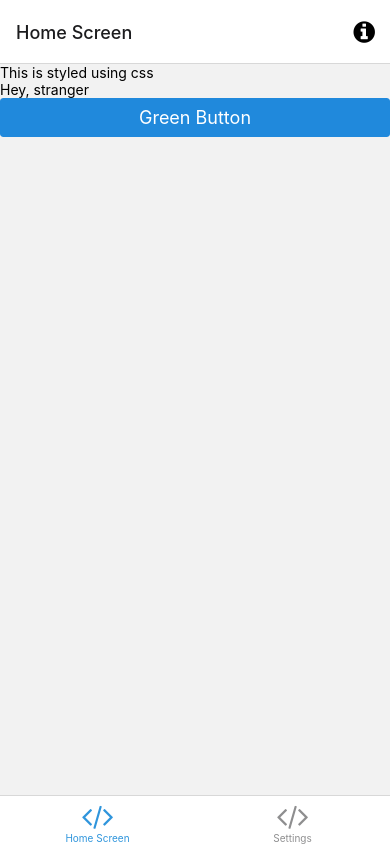
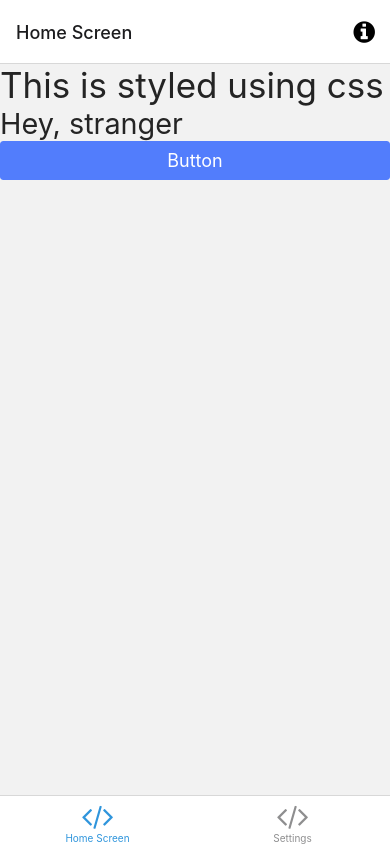
Before and after one commit to leikoilja/aspirebudgeting-react-native, a React Native app: screen /HomeScreen in a window 390 px wide. Built offline with nearby package versions, Linux system fonts and the light colour scheme; what expo-linking would draw is missing.

Commit message:
Adding shared theme & custom loader component

```diff
--- a/babel.config.js
+++ b/babel.config.js
@@ -14,6 +14,7 @@ module.exports = function(api) {
             "@auth": "./src/auth",
             "@actions": "./src/state/actions",
             "@const": "./src/const.ts",
+            "@components": "./src/components",
             "@libs": "./src/libs",
             "@state": "./src/state",
             "@types": "./src/types.tsx",
--- a/src/App.tsx
+++ b/src/App.tsx
@@ -10,6 +10,7 @@ import { ThemeProvider } from "react-native-elements";
 
 import useColorScheme from "./hooks/useColorScheme";
 import Navigation from "./navigation";
+import { theme } from "./theme/theme";
 
 import { store, persistor } from "@state/store";
 
@@ -19,7 +20,7 @@ export default function App() {
     <Provider store={store}>
       <PersistGate persistor={persistor} loading={null}>
         <SafeAreaProvider>
-          <ThemeProvider useDark={colorScheme === "dark"}>
+          <ThemeProvider useDark={colorScheme === "dark"} theme={theme}>
             <Navigation colorScheme={colorScheme} />
             <StatusBar />
           </ThemeProvider>
--- /dev/null
+++ b/src/components/Loader/Loader.module.css
@@ -0,0 +1,7 @@
+.container {
+  margin: 30px;
+}
+
+.loader {
+  margin-bottom: 10px;
+}
--- /dev/null
+++ b/src/components/Loader/Loader.tsx
@@ -0,0 +1,12 @@
+import { View, ActivityIndicator } from "react-native";
+import { Text } from "react-native-elements";
+import styles from "./Loader.module.css";
+
+export const Loader = (props) => {
+  return (
+    <View style={styles.container}>
+      <ActivityIndicator style={styles.loader} {...props} />
+      <Text>Please wait</Text>
+    </View>
+  );
+};
--- a/src/screens/HomeScreen/HomeScreen.modules.css
+++ b/src/screens/HomeScreen/HomeScreen.modules.css
@@ -10,15 +10,6 @@
   font-weight: bold;
 }
 
-.button {
-  background-color: green;
+.text_username {
+  padding: 20px;
 }
-
-.button_container {
-  width: 300;
-  margin-top: 20;
-}
-
-.button_title {
-  color: white;
-}
--- a/src/screens/HomeScreen/HomeScreen.tsx
+++ b/src/screens/HomeScreen/HomeScreen.tsx
@@ -6,9 +6,9 @@
  @typescript-eslint/no-unsafe-member-access
  */
 import React from "react";
-import { Text, View } from "react-native";
+import { View } from "react-native";
 import { useSelector } from "react-redux";
-import { Button } from "react-native-elements";
+import { Button, Text } from "react-native-elements";
 import styles from "./HomeScreen.modules.css";
 
 const HomeScreen = () => {
@@ -16,14 +16,13 @@ const HomeScreen = () => {
 
   return (
     <View style={styles.container}>
-      <Text style={styles.title}>This is styled using css</Text>
-      <Text>Hey, {user.firstName ? user.firstName : "stranger"}</Text>
-      <Button
-        title="Green Button"
-        buttonStyle={styles.button}
-        containerStyle={styles.button_container}
-        titleStyle={styles.button_title}
-      />
+      <Text h2 style={styles.title}>
+        This is styled using css
+      </Text>
+      <Text h3 style={styles.text_username}>
+        Hey, {user.firstName ? user.firstName : "stranger"}
+      </Text>
+      <Button title="Button" />
     </View>
   );
 };
--- a/src/screens/SettingsScreen/SettingsScreen.modules.css
+++ b/src/screens/SettingsScreen/SettingsScreen.modules.css
@@ -9,3 +9,7 @@
   color: red;
   font-weight: bold;
 }
+
+.button {
+  padding: 30px;
+}
--- a/src/screens/SettingsScreen/SettingsScreen.tsx
+++ b/src/screens/SettingsScreen/SettingsScreen.tsx
@@ -7,22 +7,26 @@
  @typescript-eslint/no-unsafe-return,
  @typescript-eslint/restrict-template-expressions,
  */
-import React from "react";
+import React, { useState } from "react";
 import { useSelector } from "react-redux";
-import { View, Text, Button } from "react-native";
+import { View } from "react-native";
+import { Button, Text } from "react-native-elements";
 import { store } from "@state/store";
 import { updateUserProfile, resetUserProfile } from "@actions/UserActions";
 import { resetAccessTokenExpiryTime } from "@actions/AuthActions";
 import { loadMyUserProfile } from "@auth/GoogleApi";
 import { signInWithGoogle } from "@auth/GoogleAuthApi";
 import { removeTokensFromSecureStore } from "@state/secureStore";
+import { Loader } from "@components/Loader/Loader";
 import styles from "./SettingsScreen.modules.css";
 
 const SettingsScreen = () => {
   const auth = useSelector((state) => state.auth);
   const user = useSelector((state) => state.user);
+  const [loading, setLoading] = useState(false);
 
   const onSignInPress = async () => {
+    setLoading(true);
     const { success: successSignIn } = await signInWithGoogle();
     if (successSignIn) {
       const { success: successLoadMyUserProfile, data: userProfileData } =
@@ -40,30 +44,44 @@ const SettingsScreen = () => {
     } else {
       console.error("Failed to sign in via Google");
     }
+    setLoading(false);
   };
 
   const onLogoutPress = async () => {
+    setLoading(true);
     await removeTokensFromSecureStore();
     store.dispatch(resetAccessTokenExpiryTime());
     store.dispatch(resetUserProfile());
+    setLoading(false);
   };
 
   return (
     <View style={styles.container}>
-      <Text style={styles.title}>Google Sign-In</Text>
+      <Text h3 style={styles.title}>
+        Google Sign-In
+      </Text>
+      {loading ? (
+        <Loader />
+      ) : (
+        <>
           <Text>
             {auth.accessTokenExpiryTimeUnix
               ? `Successfully signed in as ${user.firstName} ${user.lastName} (${user.email})`
               : "Not yet signed in"}
           </Text>
           <Button
+            style={styles.button}
             title={
               auth.accessTokenExpiryTimeUnix
                 ? "Logout from Google Account"
                 : "Sign-In using Google Account"
             }
-        onPress={auth.accessTokenExpiryTimeUnix ? onLogoutPress : onSignInPress}
+            onPress={
+              auth.accessTokenExpiryTimeUnix ? onLogoutPress : onSignInPress
+            }
           />
+        </>
+      )}
     </View>
   );
 };
--- /dev/null
+++ b/src/theme/theme.tsx
@@ -0,0 +1,40 @@
+import { Button } from "react-native-elements";
+
+export const theme = {
+  // Generated by https://colors.eva.design/
+  colors: {
+    primary: "#527DFC",
+    secondary: "#68B3FF",
+    //   white;
+    //   black;
+    //   grey0;
+    //   grey1;
+    //   grey2;
+    //   grey3;
+    //   grey4;
+    //   grey5;
+    //   greyOutline;
+    //   searchBg;
+    success: "#3EBA30",
+    error: "#FF492D",
+    warning: "#FFEE3D",
+    //   divider;
+    //   platform: {
+    //     ios: {
+    //       primary;
+    //       secondary;
+    //       grey;
+    //       searchBg;
+    //       success;
+    //       error;
+    //       warning;
+    //     };
+    //     android: {
+    //       // Same as ios
+    //     };
+    //     web: {
+    //       // Same as ios
+    //     };
+    //   };
+  },
+};
```
Lines whose indentation alone changed are shown as unchanged.
